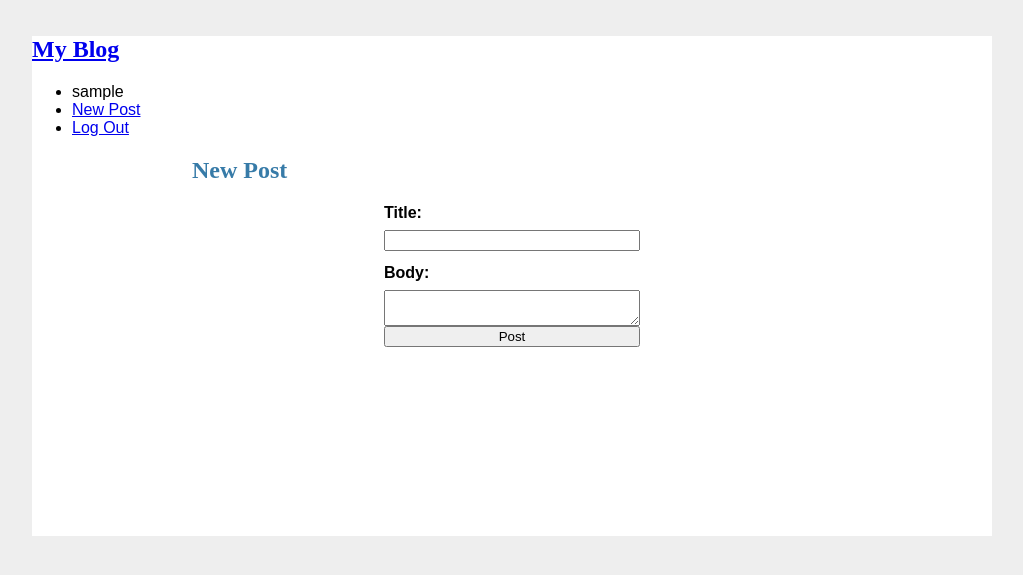
After one commit to ebrasilio/ocean-web-python, a Flask app: page /create in a window 1280 px wide. The commit adds this page. Shown: the top 575 px of the page, without its empty margins (128-1151 px from the left). Run offline with Flask 2, Linux system fonts and the light colour scheme; the visitor is signed in with stand-in values (Sample User, id 1); data comes from the database, SQL or seed files in the repository.

Commit message:
Criação de menus no base.html Criação de rota para novo post inclusão de exigencia de usuário logado
Finalmente consegui fazer o css alterar a classe content

```diff
--- a/app.py
+++ b/app.py
@@ -1,7 +1,7 @@
 from flask import Flask, render_template, redirect, url_for, request, flash
 from datetime import datetime
 from flask_sqlalchemy import SQLAlchemy
-from flask_login import LoginManager, UserMixin, current_user, logout_user, login_user
+from flask_login import LoginManager, UserMixin, current_user, logout_user, login_user, login_required
 from werkzeug.security import check_password_hash, generate_password_hash
 from sqlalchemy.exc import IntegrityError
 
@@ -69,6 +69,7 @@ def register():
 @app.route("/login", methods=["GET","POST"])
 def login():
     if current_user.is_authenticated:
+        #flash("Usuario logado")
         return redirect(url_for('index'))
     if request.method =="POST":
         username = request.form['username']
@@ -87,6 +88,21 @@ def logout():
     logout_user()
     return redirect(url_for('index'))
 
+@app.route('/create', methods=["GET","POST"])
+@login_required
+def create():
+    if request.method == "POST":
+        title = request.form['title']
+        body = request.form['body']
+        try:
+            post=Post(title=title, body=body, author=current_user)
+            db.session.add(post)
+            db.session.commit()
+            return redirect(url_for('index'))
+        except IntegrityError:
+            flash("Error on create Post, try again later")
+
+    return render_template('create.html')
 
 #@app.route("/populate")
 #def populate():
--- a/static/style.css
+++ b/static/style.css
@@ -17,12 +17,11 @@ hr {
     border: none;
     border-top: 1px solid lightgrey;
 }
-/* Nada funcionou daqui para baixo*/
-.content {
-   padding: 0 10rem 10rem;
+.content{
+    padding: 0 10rem 10rem;
 }
-.post  > header > div:first-of-type{
-    flex: auto;
+.post > header > div:first-of-type {
+    flex:auto;
 }
 .post .about {
     color: slategray;
--- a/templates/base.html
+++ b/templates/base.html
@@ -8,11 +8,34 @@
     <link rel="stylesheet" href="{{ url_for('static', filename='style.css') }}">
 </head>
 <body>
-    <h1> My Blog </h1>
     <nav>
+        <h1><a href="{{ url_for ('index') }}">My Blog</a></h1>
+        <ul>
+        {% if current_user.is_authenticated %}
+            <li><span>{{ current_user.username }}</span></li>
+            <li><a href="{{ url_for('create') }}">New Post</a></li>
+            <li><a href="{{ url_for('logout') }}">Log Out</a></li>
+        {% else %}
+            <li><a href="{{ url_for('register') }}">Register</a></li>
+            <li><a href="{{ url_for('login') }}">Log In</a></li>
+        {% endif %}
+        </ul>
+    </nav>
+    <section class="content">
+        <header>
+            {% block header %}
 
-    </nav>
-    {% block content %}
-    {% endblock %}
+            {% endblock %}
+        </header>
+        {% for message in get_flashed_messages() %}
+            <div class="flash">{{ message }}</div>
+        {% endfor %}
+
+
+
+        {% block content %}
+        {% endblock %}
+    </section>
+
 </body>
 </html>
--- /dev/null
+++ b/templates/create.html
@@ -0,0 +1,20 @@
+{% extends "base.html" %}
+
+{% block title %}Create Post {% endblock %}
+
+{% block header %}
+    <h1>New Post</h1>
+
+{% endblock %}
+
+
+{% block content %}
+    <form method="POST">
+        <label for="title">Title:</label>
+        <input id="title" name="title" required value="{{ request.form['title'] }}">
+        <label for="body">Body:</label>
+        <textarea id="body" name="body">{{ request.form['body'] }}</textarea>
+        <input type="submit" value="Post">
+    </form>
+
+{% endblock %}
```
Also changed, not shown: templates/login.html (+7 -1 lines).
